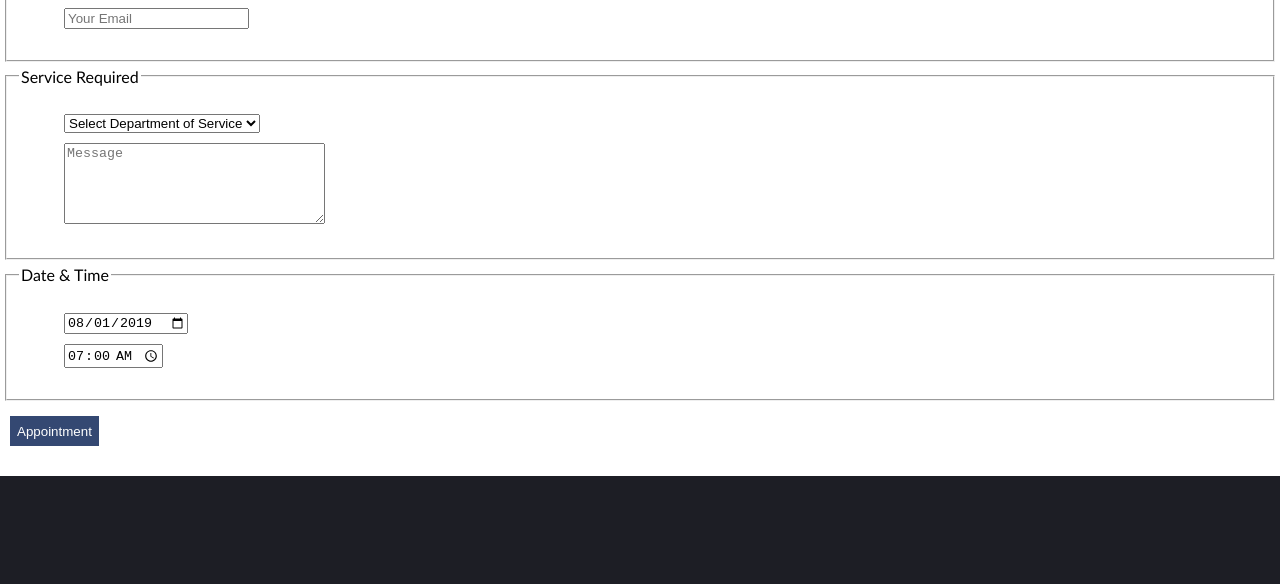
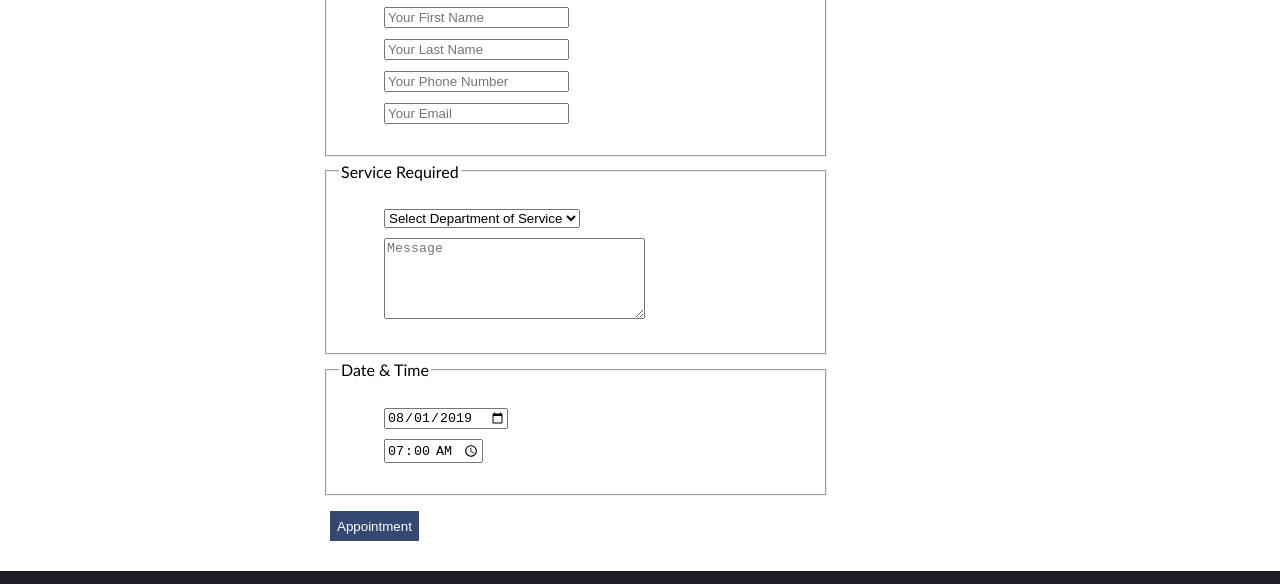
Before and after one commit to Taofeeq-deru/frontend-for-a-hms, a plain HTML site: page appointment.html in a window 1280 px wide. Shown: the part 140-724 px from the top of the page. Drawn offline with Linux system fonts and the light colour scheme.

Commit message:
styles for appointment page

```diff
--- a/css/appointment-style.css
+++ b/css/appointment-style.css
@@ -3,6 +3,9 @@ body{
     height: auto;
     font-family: calibri;
 
+}
+section{
+    margin-top: 100px;
 }
 form fieldset{
     margin: 5px 5px;
@@ -18,3 +21,9 @@ form input[type="submit"]{
     color: #fff;
     margin: 10px 10px;
 }
+@media screen and (min-width: 500px){
+    form{
+    width: 40%;
+    margin-left: 25%;
+    }
+}
```
